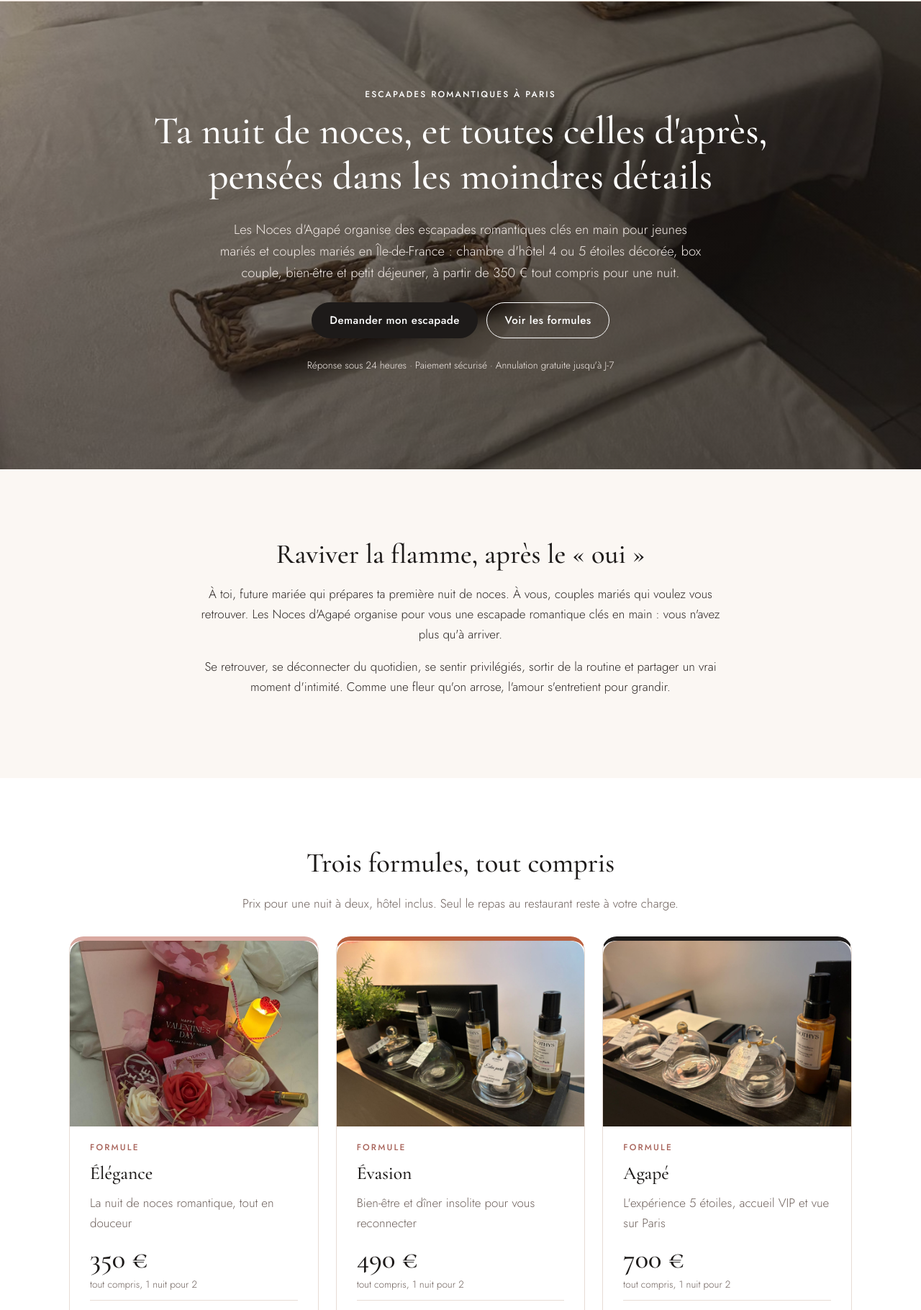
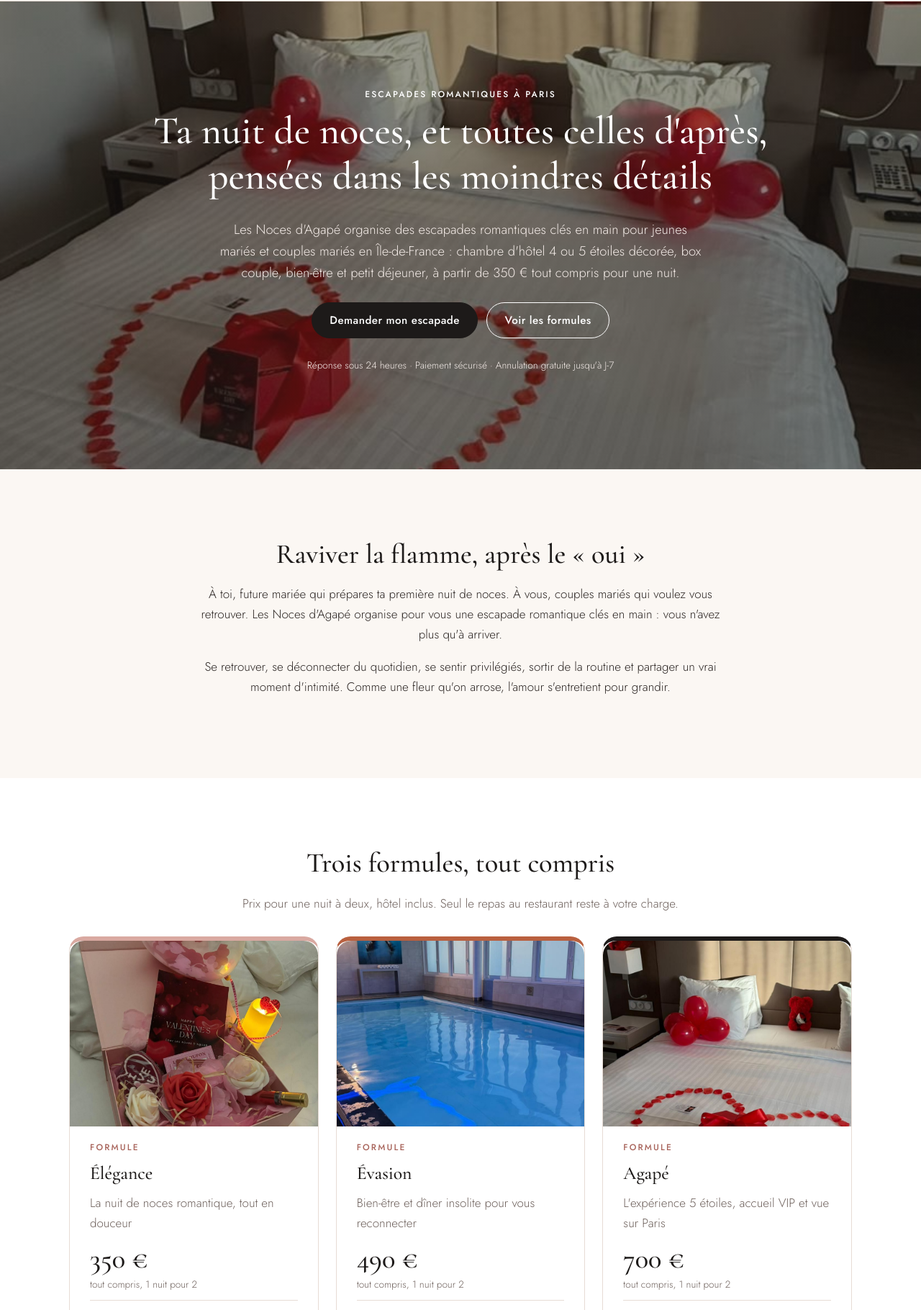
Before and after one commit to shanna78440-source/nocedagape, an Eleventy site: page src/index.njk in a window 1280 px wide. Shown: the part 67-1887 px from the top of the page at 72% size. Built offline with nearby package versions, Linux system fonts and the light colour scheme; Eleventy itself is replaced by a stand-in of ours; files that its build step writes are made by us from their sources.

Commit message:
Ajoute les photos de chambres décorées et une galerie
Co-Authored-By: Claude Opus 5.5 <noreply@anthropic.com>
Claude-Session: https://claude.ai/code/session_01Sh8rpqSQRc8sbeP88zPKWM

```diff
--- a/src/_data/formules.json
+++ b/src/_data/formules.json
@@ -65,7 +65,7 @@
         "r": "Nous réservons pour vous un dîner insolite, dans le noir ou en croisière. Le repas est réglé par le couple sur place."
       }
     ],
-    "photo": "/assets/img/soins-huiles.jpg"
+    "photo": "/assets/img/piscine-spa.jpg"
   },
   {
     "slug": "agape",
@@ -100,6 +100,6 @@
         "r": "Oui, Agapé est pensé pour tous les grands moments du couple : nuit de noces, anniversaire de mariage, renouvellement des vœux."
       }
     ],
-    "photo": "/assets/img/soins-huile-doree.jpg"
+    "photo": "/assets/img/chambre-te-amo.jpg"
   }
 ]
--- a/src/_data/site.json
+++ b/src/_data/site.json
@@ -12,6 +12,12 @@
   "fondatrice": "Georgia",
   "formAction": "",
   "lienCarteCadeau": "",
-  "photoAccueil": "/assets/img/spa-duo.jpg",
-  "photoHistoire": ""
+  "photoAccueil": "/assets/img/chambre-decoree.jpg",
+  "photoHistoire": "/assets/img/couloir-petales.jpg",
+  "galerie": [
+    "/assets/img/chambre-coeur.jpg",
+    "/assets/img/spa-duo.jpg",
+    "/assets/img/couloir-petales.jpg",
+    "/assets/img/soins-huile-doree.jpg"
+  ]
 }
--- a/src/assets/css/style.css
+++ b/src/assets/css/style.css
@@ -123,3 +123,6 @@ p{margin:0 0 1em}
 .hero-photo *{color:#fff}.hero-photo .lead,.hero-photo .reassure{color:#f3ebe7}.hero-photo .btn-ghost{border-color:#fff}
 .rounded{border-radius:20px;margin-bottom:2rem}
 .head-noir .prix{color:#fff} input[type=radio],input[type=checkbox]{accent-color:var(--rose-fonce)}
+.galerie{display:grid;grid-template-columns:repeat(auto-fit,minmax(220px,1fr));gap:14px}
+.galerie img{width:100%;aspect-ratio:3/4;object-fit:cover;border-radius:16px}
+.hero-photo{background-position:center 60%!important}
--- a/src/index.njk
+++ b/src/index.njk
@@ -48,6 +48,14 @@ description: "Escapades romantiques clés en main à Paris pour jeunes mariés e
 </section>
 
 <section class="section alt">
+  <div class="wrap">
+    <h2 class="center">Nos chambres décorées</h2>
+    <p class="center sub">Quelques escapades préparées par Les Noces d'Agapé.</p>
+    <div class="galerie">{% for g in site.galerie %}<img src="{{ g }}" alt="Chambre d'hôtel décorée par Les Noces d'Agapé" loading="lazy">{% endfor %}</div>
+  </div>
+</section>
+
+<section class="section">
   <div class="wrap narrow center">
     <h2>Ce qu'en disent les couples</h2>
     {% for t in temoignages %}
```
Also changed, not shown: .pages.yml, src/assets/img/chambre-coeur.jpg (added), src/assets/img/chambre-decoree.jpg (added), src/assets/img/chambre-te-amo.jpg (added), src/assets/img/couloir-petales.jpg (added), src/assets/img/piscine-spa.jpg (added).
